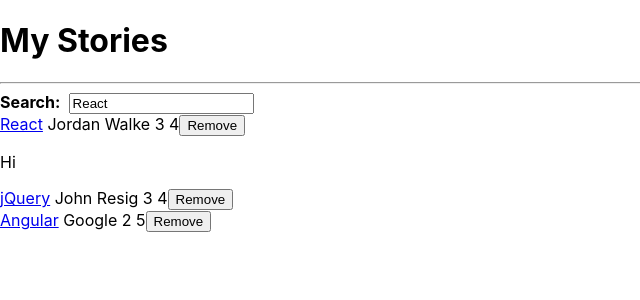
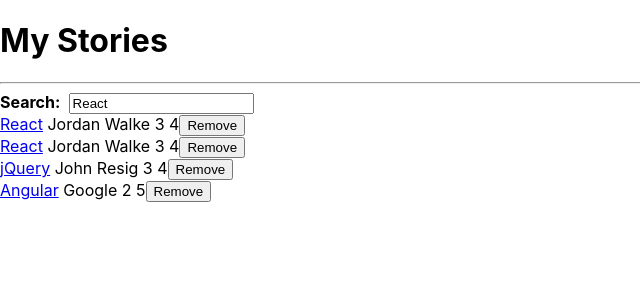
Before and after one commit to annaUniversal/react-flamingo, a React (Create React App) app: page / in a window 1280 px wide. Shown: the top 300 px of the page, without its empty margins (0-640 px from the left). Built offline with nearby package versions, Linux system fonts and the light colour scheme.

Commit message:
chapter 25

```diff
--- a/src/App.js
+++ b/src/App.js
@@ -19,6 +19,19 @@
   },
 ];
 
+const storiesReducer = (state, action) => {
+  switch (action.type){
+    case 'SET_STORIES':
+      return action.payload;
+    case 'REMOVE_STORY':
+      return state.filter(
+        story => action.payload.objectID !== story.objectID
+      );
+    default:
+      throw new Error();
+  }
+}
+
 function App() {
   const javaScriptLibraries = [
     {
@@ -39,6 +52,11 @@
     },
   ];
 
+  const getAsyncStories = () =>
+    new Promise((resolve) =>
+      setTimeout(() => resolve({ data: { stories: initialStories } }), 2000)
+    );
+
   const useSemiPersistentState = (key, initialState) => {
     const [value, setValue] = React.useState(
       localStorage.getItem(key) || initialState
@@ -51,16 +69,38 @@
     return [value, setValue];
   };
 
+  //states
   const [searchTerm, setSearchTerm] = useSemiPersistentState("search", "React");
+  const [stories, dispatchStories] = React.useReducer(storiesReducer, []);
+  const [isLoading, setIsLoading] = React.useState(false);
+  const [isError, setIsError] = React.useState(false);
 
-  const [stories, setStories] = React.useState(initialStories);
+  React.useEffect(() => {
+    setIsLoading(true);
+
+    getAsyncStories()
+      .then((result) => {
+        //setStories(result.data.stories);
+        dispatchStories({
+          type: 'SET_STORIES',
+          payload: result.data.stories,
+        })
+        setIsLoading(false);
+      })
+      .catch(() => setIsError(true));
+  }, []);
 
   const handleRemoveStories = (item) => {
     const newStories = stories.filter(
       (story) => item.objectID !== story.objectID
     );
 
-    setStories(newStories);
+    //setStories(newStories);
+    dispatchStories ({
+      type: 'REMOVE_STORY',
+      payload: item,
+    })
+
   };
 
   const handleSearch = (event) => {
@@ -90,8 +130,20 @@
         list={searchedStories}
         title="React Ecosystem"
         onRemoveItem={handleRemoveStories}
+      />
+
+
+      {isError && <p>Something went wrong ...</p>}
+      {isLoading ? (
+        <p>Loading ...</p>
+      ) : (
+        <List
+          list={searchedStories}
+          // title="React Ecosystem"
+          onRemoveItem={handleRemoveStories}
         />
-        <p>Hi</p>
+      )}
+
       <List list={javaScriptLibraries} title="JS Libraries" />
     </div>
   );
@@ -149,40 +201,10 @@
   );
 }
 
-/*let List = (props) => {
-  return (
-    <div>
-      <h2>{props.title}</h2>
-      <ul>
-        {props.list.map(function (item) {
-          return <Item item={item} />;
-        })}
-      </ul>
-    </div>
-  );
-};*/
-
 const List = ({ list, onRemoveItem }) =>
   list.map((item) => (
     <Item key={item.objectID} item={item} onRemoveItem={onRemoveItem} />
   ));
-
-/*const Item = (props) => {
-  // or use const Item = ({item}) =>
-  //const item = props.item //if we don't want to use .
-  //const {item} = props - another way
-
-  return (
-    <li key={props.item.objectID}>
-      <span>
-        <a href={props.item.url}>{props.item.title}</a>
-      </span>
-      <span> {props.item.author} </span>
-      <span>{props.item.num_comments} </span>
-      <span>{props.item.points}</span>
-    </li>
-  );
-};*/
 
 const Item = ({ item, onRemoveItem }) => (
   <div>
```
